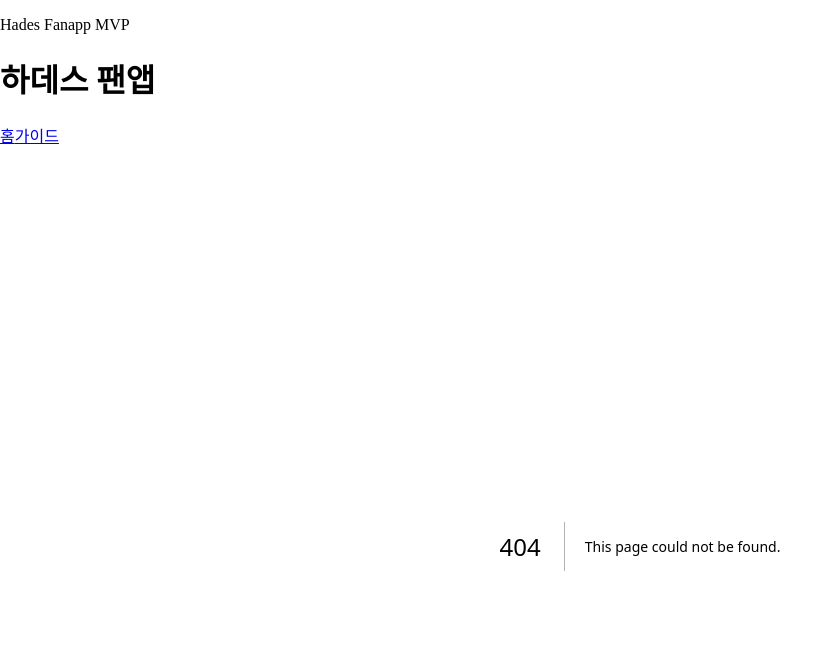
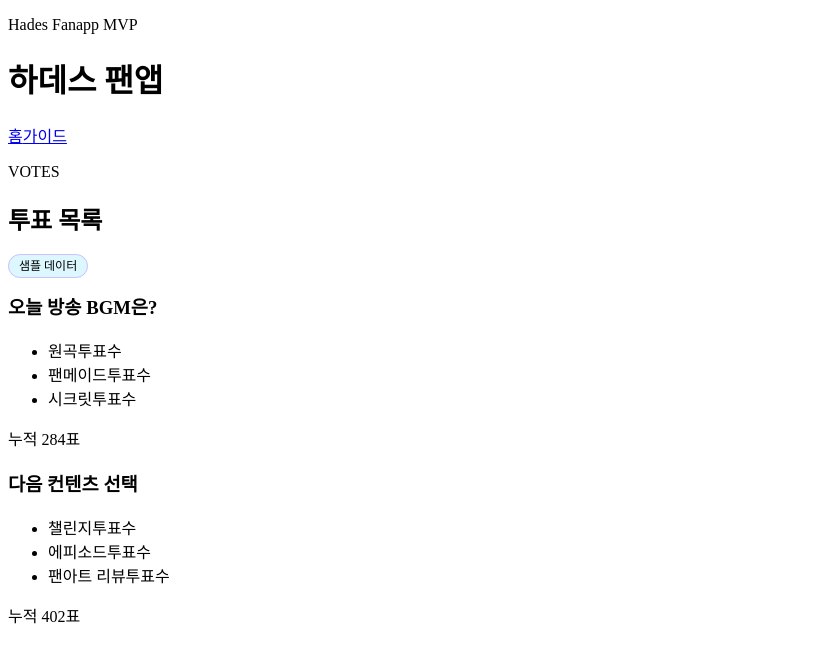
Before and after one commit to lakeissn/hades-fanapp, a Next.js app: page /votes in a window 1280 px wide. Before the commit this address had no page. Shown: the top 662 px of the page, without its empty margins (0-838 px from the left). Built offline with nearby package versions, Linux system fonts and the light colour scheme.

Commit message:
Create page.tsx

```diff
--- /dev/null
+++ b/app/votes/page.tsx
@@ -0,0 +1,49 @@
+import Badge from "../../components/Badge";
+import Card from "../../components/Card";
+
+const pollSamples = [
+  {
+    id: "poll-1",
+    title: "오늘 방송 BGM은?",
+    options: ["원곡", "팬메이드", "시크릿"],
+    votes: 284,
+  },
+  {
+    id: "poll-2",
+    title: "다음 컨텐츠 선택",
+    options: ["챌린지", "에피소드", "팬아트 리뷰"],
+    votes: 402,
+  },
+];
+
+export default function VotesPage() {
+  return (
+    <main>
+      <div className="section-head">
+        <div>
+          <p className="section-tag">VOTES</p>
+          <h2>투표 목록</h2>
+        </div>
+        <Badge tone="accent">샘플 데이터</Badge>
+      </div>
+      <Card>
+        <div className="poll-grid">
+          {pollSamples.map((poll) => (
+            <article key={poll.id} className="poll-card">
+              <h3>{poll.title}</h3>
+              <ul>
+                {poll.options.map((option) => (
+                  <li key={option}>
+                    <span>{option}</span>
+                    <span className="muted">투표수</span>
+                  </li>
+                ))}
+              </ul>
+              <p className="muted">누적 {poll.votes}표</p>
+            </article>
+          ))}
+        </div>
+      </Card>
+    </main>
+  );
+}
```
